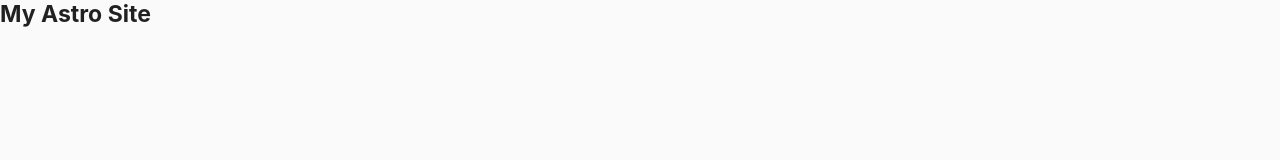
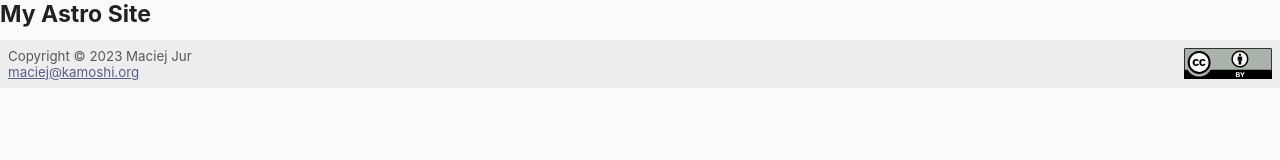
Before and after one commit to kamoshi/kamoshi.org, an Astro site: page / in a window 1280 px wide. Built offline with nearby package versions, Linux system fonts and the light colour scheme; Astro itself is replaced by a stand-in of ours.

Commit message:
Add footer component

```diff
--- a/package.json
+++ b/package.json
@@ -10,7 +10,8 @@
     "astro": "astro"
   },
   "dependencies": {
-    "astro": "^2.2.0"
+    "astro": "^2.2.0",
+    "dayjs": "^1.11.7"
   },
   "devDependencies": {
     "sass": "^1.61.0"
--- a/src/layouts/BaseLayout.astro
+++ b/src/layouts/BaseLayout.astro
@@ -1,5 +1,6 @@
 ---
 import '../styles/styles.scss';
+import Footer from './base/Footer.astro';
 ---
 <html lang="en">
 	<head>
@@ -12,4 +13,6 @@ import '../styles/styles.scss';
 	<body>
 		<h1>My Astro Site</h1>
 	</body>
+
+  <Footer />
 </html>
--- /dev/null
+++ b/src/layouts/base/Footer.astro
@@ -0,0 +1,14 @@
+---
+import dayjs from 'dayjs';
+const copyright = `Copyright &copy; ${dayjs().year()} Maciej Jur`;
+const email = "maciej@kamoshi.org";
+---
+<footer class="p-footer flex flex-row items-center justify-between">
+  <div class="p-footer__info">
+    <div set:html={copyright}></div>
+    <div><a href={`mailto:${email}`}>{email}</a></div>
+  </div>
+  <a class="block" rel="license" href="http://creativecommons.org/licenses/by/4.0/">
+    <img class="block" alt="Creative Commons License" width="88" height="31" src="/static/svg/by.svg" />
+  </a>
+</footer>
--- /dev/null
+++ b/src/layouts/base/Header.astro
@@ -0,0 +1,3 @@
+---
+
+---
```
Also changed, not shown: pnpm-lock.yaml.
